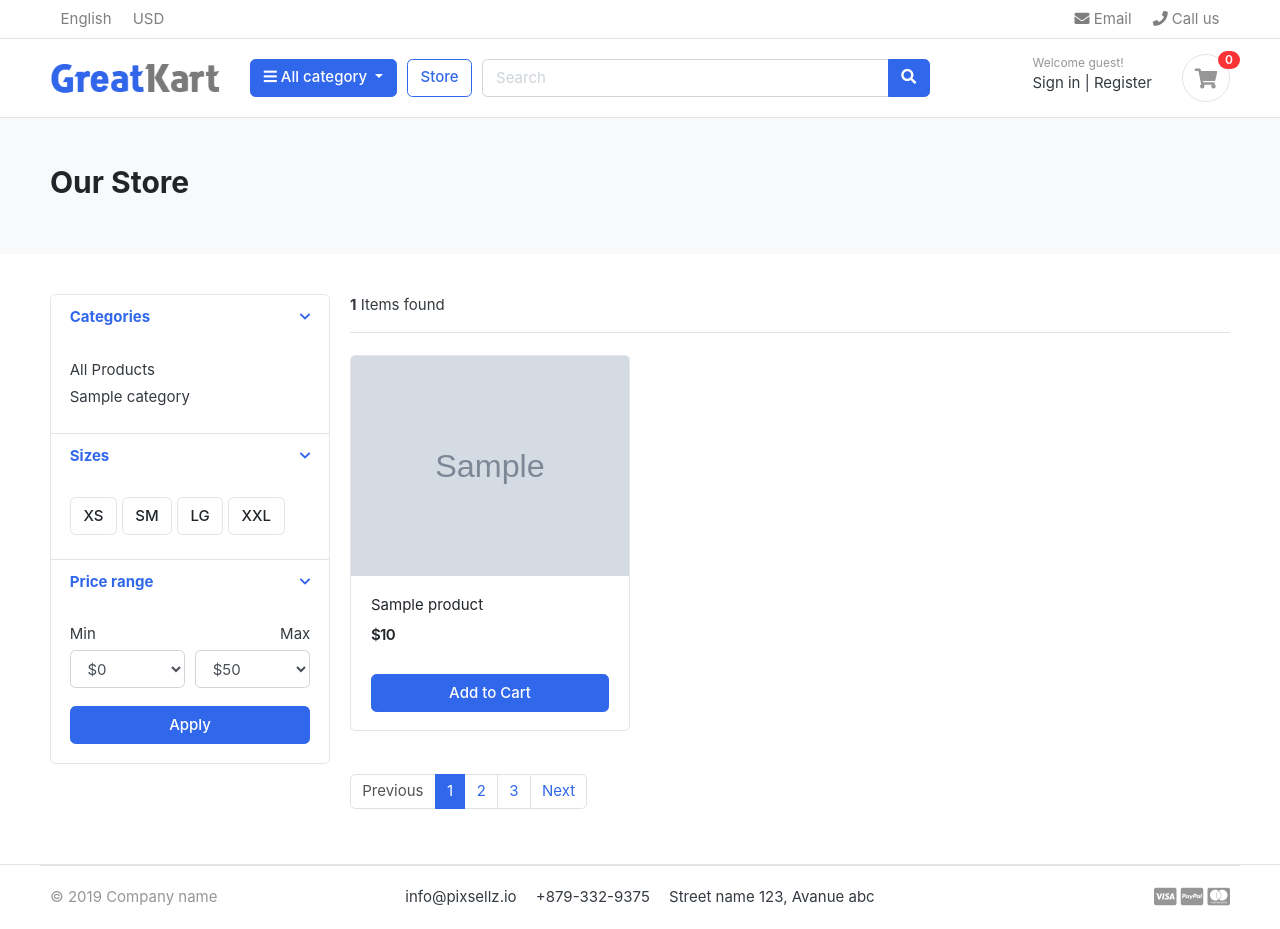
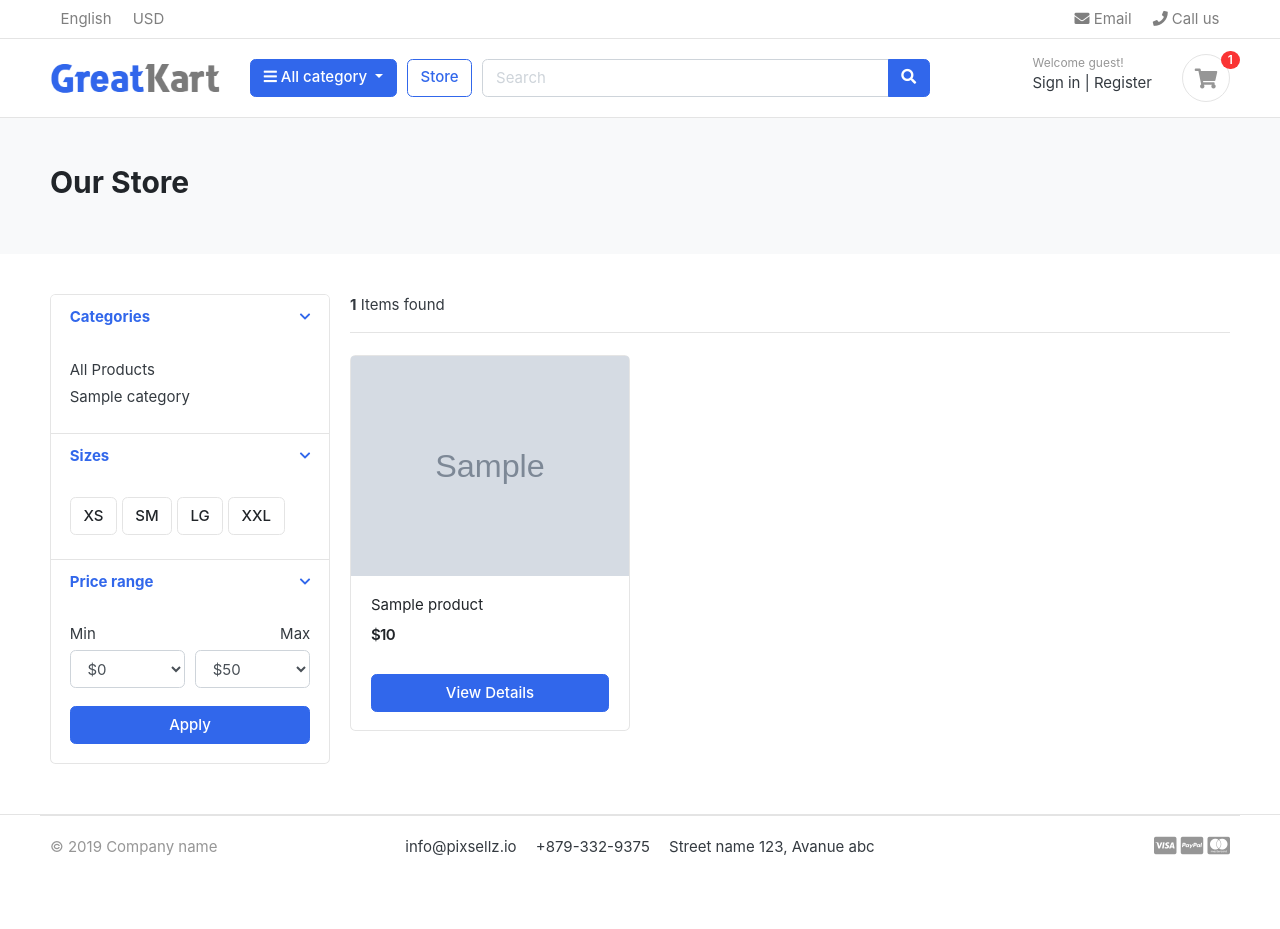
Before and after one commit to Emon-Khan/ShopVerse, a Django app: template templates/store/store.html in a window 1280 px wide. After the commit the page ends 856 px from the top, so only its background shows below. Run offline with Django 5.2, Linux system fonts and the light colour scheme; the template is opened without the code that fills it: most values are stand-ins (such as "Sample title", 1, 10 or a date in 2020); grey boxes marked "Sample" are stand-in pictures; some libraries are stand-ins or nearby versions; some web fonts are replaced.

Commit message:
Fixing cart related issues, dynamic all of the things which is related to cart, make paginator dynamic

```diff
--- a/shopverse/settings.py
+++ b/shopverse/settings.py
@@ -67,6 +67,7 @@ TEMPLATES = [
                 'django.contrib.auth.context_processors.auth',
                 'django.contrib.messages.context_processors.messages',
                 'category.context_processors.menu_links',
+                'carts.context_processors.counter',
             ],
         },
     },
--- a/store/urls.py
+++ b/store/urls.py
@@ -1,5 +1,5 @@
 from django.urls import path
-from .import views
+from . import views
 
 urlpatterns = [
     path('', views.store, name='store'),
--- a/templates/includes/navbar.html
+++ b/templates/includes/navbar.html
@@ -68,10 +68,10 @@
                                 <a href="./register.html"> Register</a>
                             </div>
                         </div>
-                        <a href="./cart.html" class="widget-header pl-3 ml-3">
+                        <a href="{% url 'cart' %}" class="widget-header pl-3 ml-3">
                             <div class="icon icon-sm rounded-circle border"><i class="fa fa-shopping-cart"></i>
                             </div>
-                            <span class="badge badge-pill badge-danger notify">0</span>
+                            <span class="badge badge-pill badge-danger notify">{{cart_count}}</span>
                         </a>
                     </div> <!-- widgets-wrap.// -->
                 </div> <!-- col.// -->
--- a/templates/store/store.html
+++ b/templates/store/store.html
@@ -140,8 +140,7 @@
                                         <span class="price">${{product.price}}</span>
                                     </div> <!-- price-wrap.// -->
                                 </div>
-                                <a href="{% url 'add_cart' product.id %}" class="btn btn-block btn-primary">Add to Cart
-                                </a>
+                                <a href="{{product.get_url}}" class="btn btn-block btn-primary">View Details</a>
                             </figcaption>
                         </figure>
                     </div> <!-- col.// -->
@@ -150,13 +149,27 @@
 
                 <!-- pagination -->
                 <nav class="mt-4" aria-label="Page navigation sample">
+                    {% if products.has_other_pages %}
                     <ul class="pagination">
+                        {% if products.has_previous %}
+                        <li class="page-item"><a class="page-link" href="?page={{products.previous_page_number}}">Previous</a></li>
+                        {% else  %}
                         <li class="page-item disabled"><a class="page-link" href="#">Previous</a></li>
-                        <li class="page-item active"><a class="page-link" href="#">1</a></li>
-                        <li class="page-item"><a class="page-link" href="#">2</a></li>
-                        <li class="page-item"><a class="page-link" href="#">3</a></li>
-                        <li class="page-item"><a class="page-link" href="#">Next</a></li>
+                        {% endif %}
+                        {% for i in products.paginator.page_range %}
+                            {% if products.number == i %}
+                                <li class="page-item active"><a class="page-link" href="#">{{i}}</a></li>
+                            {% else %}
+                                <li class="page-item"><a class="page-link" href="?page={{i}}">{{i}}</a></li>
+                            {% endif %}
+                        {% endfor %}
+                        {% if products.has_next %}
+                        <li class="page-item"><a class="page-link" href="?page={{products.next_page_number}}">Next</a></li>
+                        {% else  %}
+                        <li class="page-item disabled"><a class="page-link" href="#">Next</a></li>
+                        {% endif %}
                     </ul>
+                    {% endif %}
                 </nav>
 
             </main> <!-- col.// -->
```
Also changed, not shown: store/views.py (+21 -5 lines), templates/store/product_detail.html (+8 -5 lines).
